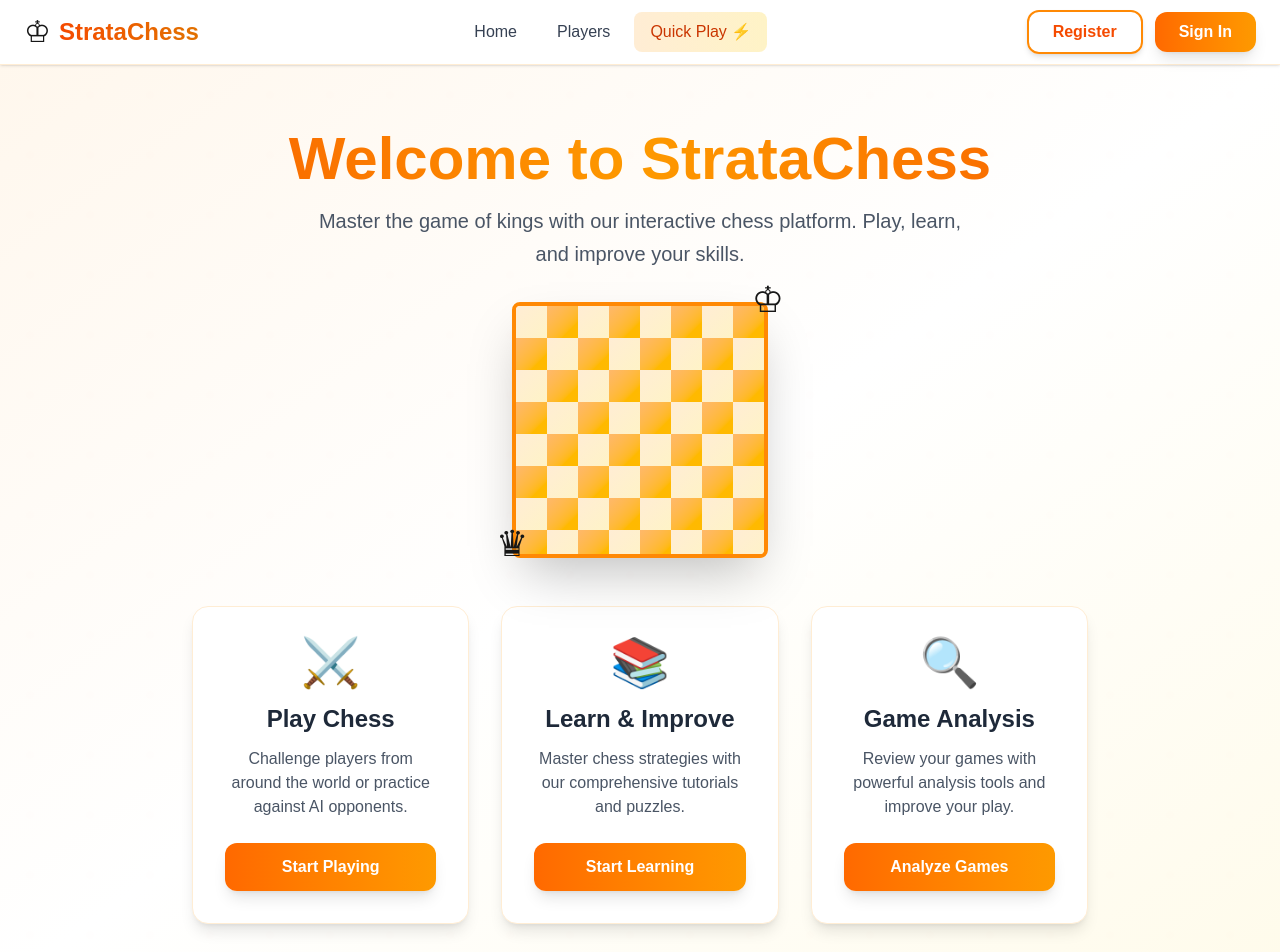
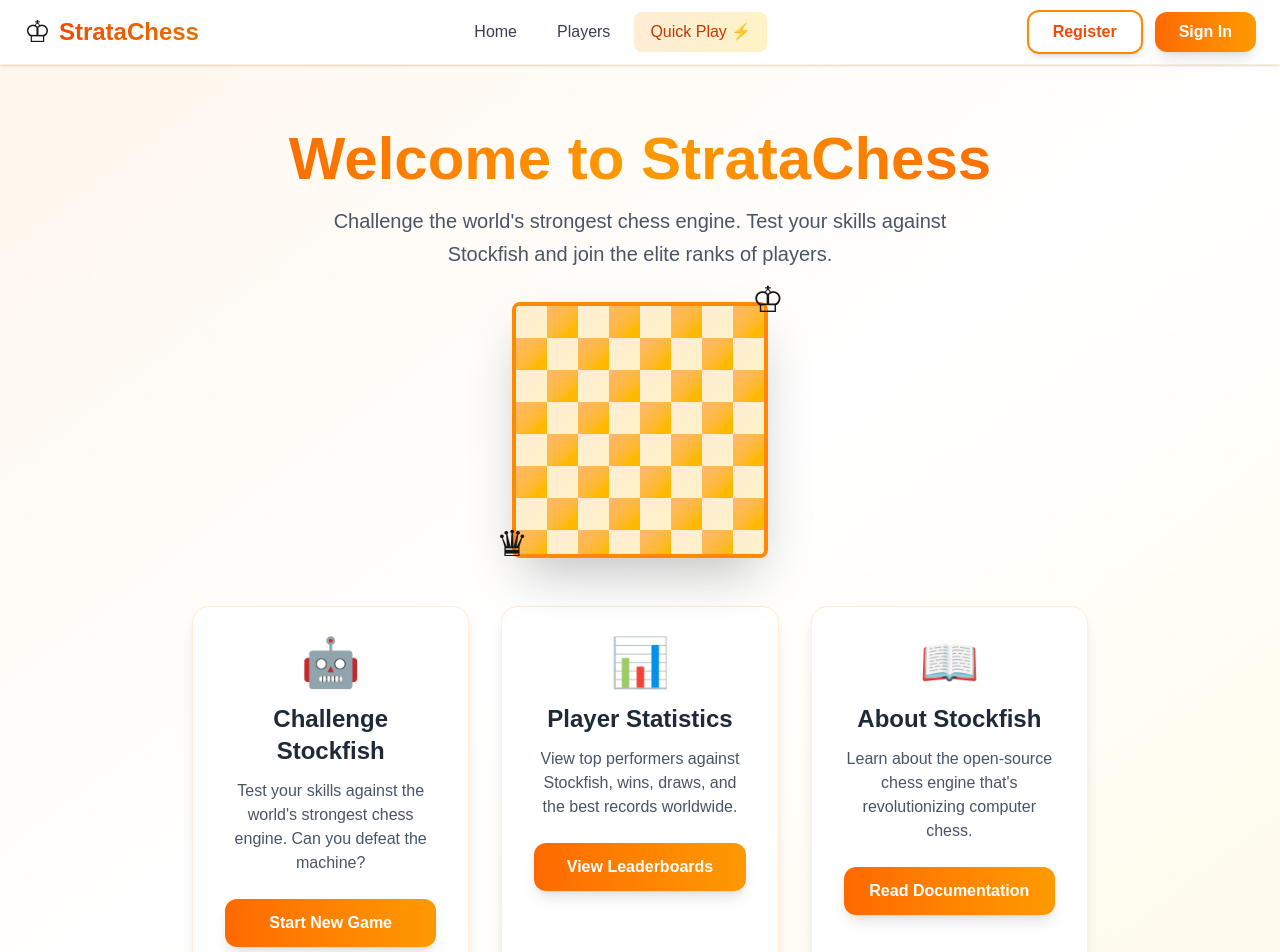
Before and after one commit to toniliang-10/StrataChess, a Next.js app: page / in a window 1280 px wide. Shown: the top 952 px of the page. Built offline with nearby package versions, Linux system fonts and the light colour scheme; no server answers.

Commit message:
Home UI updated

```diff
--- a/app/gameVsStockfish/page.tsx
+++ b/app/gameVsStockfish/page.tsx
@@ -191,7 +191,7 @@
   const boardMatrix = useMemo(() => chess.board(), [boardKey]);
 
   return (
-    <div className="min-h-screen bg-gradient-to-br from-orange-600 via-orange-500 to-amber-500 flex items-center justify-center p-4">
+    <div className="min-h-screen bg-gradient-to-br from-orange-300 via-orange-00 to-amber-500 flex items-center justify-center p-4">
       <div className="relative">
         {/* Game Over Modal */}
         {gameResult && (
--- a/app/page.tsx
+++ b/app/page.tsx
@@ -1,5 +1,6 @@
 import { Span } from "next/dist/trace";
 import Image from "next/image";
+import Link from "next/link";
 import { getServerSession } from "next-auth";
 import { authOptions } from "./api/auth/[...nextauth]/route";
 
@@ -26,7 +27,7 @@
                 {session && <span className="block text-4xl mt-2 text-gray-700">Hello, {session.user!.name}!</span>}
               </h1>
               <p className="text-xl text-gray-600 max-w-2xl mx-auto leading-relaxed">
-                Master the game of kings with our interactive chess platform. Play, learn, and improve your skills.
+                Challenge the world's strongest chess engine. Test your skills against Stockfish and join the elite ranks of players.
               </p>
             </div>
 
@@ -58,57 +59,62 @@
 
             {/* Action Cards */}
             <div className="grid md:grid-cols-3 gap-8 max-w-4xl mx-auto">
-              {/* Play Card */}
+              {/* Challenge Stockfish Card */}
               <div className="group bg-white rounded-2xl p-8 shadow-lg hover:shadow-xl transition-all duration-300 border border-orange-100 hover:border-orange-300">
-                <div className="text-5xl mb-4 group-hover:scale-110 transition-transform">⚔️</div>
-                <h3 className="text-2xl font-bold text-gray-800 mb-3">Play Chess</h3>
-                <p className="text-gray-600 mb-6">Challenge players from around the world or practice against AI opponents.</p>
-                <button className="w-full py-3 px-6 bg-gradient-to-r from-orange-500 to-amber-500 hover:from-orange-600 hover:to-amber-600 text-white font-semibold rounded-xl transition-all duration-300 transform hover:scale-105 shadow-lg hover:shadow-xl">
-                  Start Playing
-                </button>
+                <div className="text-5xl mb-4 group-hover:scale-110 transition-transform">🤖</div>
+                <h3 className="text-2xl font-bold text-gray-800 mb-3">Challenge Stockfish</h3>
+                <p className="text-gray-600 mb-6">Test your skills against the world's strongest chess engine. Can you defeat the machine?</p>
+                <Link href="/gameVsStockfish" className="block w-full py-3 px-6 bg-gradient-to-r from-orange-500 to-amber-500 hover:from-orange-600 hover:to-amber-600 text-white font-semibold rounded-xl transition-all duration-300 transform hover:scale-105 shadow-lg hover:shadow-xl text-center">
+                  Start New Game
+                </Link>
               </div>
 
-              {/* Learn Card */}
+              {/* Player Statistics Card */}
               <div className="group bg-white rounded-2xl p-8 shadow-lg hover:shadow-xl transition-all duration-300 border border-orange-100 hover:border-orange-300">
-                <div className="text-5xl mb-4 group-hover:scale-110 transition-transform">📚</div>
-                <h3 className="text-2xl font-bold text-gray-800 mb-3">Learn & Improve</h3>
-                <p className="text-gray-600 mb-6">Master chess strategies with our comprehensive tutorials and puzzles.</p>
-                <button className="w-full py-3 px-6 bg-gradient-to-r from-orange-500 to-amber-500 hover:from-orange-600 hover:to-amber-600 text-white font-semibold rounded-xl transition-all duration-300 transform hover:scale-105 shadow-lg hover:shadow-xl">
-                  Start Learning
-                </button>
+                <div className="text-5xl mb-4 group-hover:scale-110 transition-transform">📊</div>
+                <h3 className="text-2xl font-bold text-gray-800 mb-3">Player Statistics</h3>
+                <p className="text-gray-600 mb-6">View top performers against Stockfish, wins, draws, and the best records worldwide.</p>
+                <Link href="/data" className="block w-full py-3 px-6 bg-gradient-to-r from-orange-500 to-amber-500 hover:from-orange-600 hover:to-amber-600 text-white font-semibold rounded-xl transition-all duration-300 transform hover:scale-105 shadow-lg hover:shadow-xl text-center">
+                  View Leaderboards
+                </Link>
               </div>
 
-              {/* Analyze Card */}
+              {/* Stockfish Documentation Card */}
               <div className="group bg-white rounded-2xl p-8 shadow-lg hover:shadow-xl transition-all duration-300 border border-orange-100 hover:border-orange-300">
-                <div className="text-5xl mb-4 group-hover:scale-110 transition-transform">🔍</div>
-                <h3 className="text-2xl font-bold text-gray-800 mb-3">Game Analysis</h3>
-                <p className="text-gray-600 mb-6">Review your games with powerful analysis tools and improve your play.</p>
-                <button className="w-full py-3 px-6 bg-gradient-to-r from-orange-500 to-amber-500 hover:from-orange-600 hover:to-amber-600 text-white font-semibold rounded-xl transition-all duration-300 transform hover:scale-105 shadow-lg hover:shadow-xl">
-                  Analyze Games
-                </button>
+                <div className="text-5xl mb-4 group-hover:scale-110 transition-transform">📖</div>
+                <h3 className="text-2xl font-bold text-gray-800 mb-3">About Stockfish</h3>
+                <p className="text-gray-600 mb-6">Learn about the open-source chess engine that's revolutionizing computer chess.</p>
+                <a
+                  href="https://official-stockfish.github.io/docs/stockfish-wiki/Home.html"
+                  target="_blank"
+                  rel="noopener noreferrer"
+                  className="block w-full py-3 px-6 bg-gradient-to-r from-orange-500 to-amber-500 hover:from-orange-600 hover:to-amber-600 text-white font-semibold rounded-xl transition-all duration-300 transform hover:scale-105 shadow-lg hover:shadow-xl text-center"
+                >
+                  Read Documentation
+                </a>
               </div>
             </div>
 
-            {/* Stats Section (if user is logged in) */}
+            {/* Stockfish Challenge Stats Section (if user is logged in) */}
             {session && (
               <div className="mt-16 bg-white/50 backdrop-blur-sm rounded-3xl p-8 border border-orange-200">
-                <h2 className="text-3xl font-bold text-gray-800 mb-6">Your Chess Journey</h2>
+                <h2 className="text-3xl font-bold text-gray-800 mb-6">Your Performance vs Stockfish</h2>
                 <div className="grid md:grid-cols-4 gap-6">
                   <div className="text-center">
-                    <div className="text-3xl font-bold text-orange-600">1,247</div>
-                    <div className="text-gray-600">Games Played</div>
+                    <div className="text-3xl font-bold text-blue-600">15</div>
+                    <div className="text-gray-600">Games vs Stockfish</div>
                   </div>
                   <div className="text-center">
-                    <div className="text-3xl font-bold text-orange-600">856</div>
-                    <div className="text-gray-600">Puzzles Solved</div>
+                    <div className="text-3xl font-bold text-green-600">2</div>
+                    <div className="text-gray-600">Victories</div>
                   </div>
                   <div className="text-center">
-                    <div className="text-3xl font-bold text-orange-600">1,532</div>
-                    <div className="text-gray-600">Current Rating</div>
+                    <div className="text-3xl font-bold text-yellow-600">4</div>
+                    <div className="text-gray-600">Draws</div>
                   </div>
                   <div className="text-center">
-                    <div className="text-3xl font-bold text-orange-600">Gold</div>
-                    <div className="text-gray-600">League</div>
+                    <div className="text-3xl font-bold text-orange-600">#1,247</div>
+                    <div className="text-gray-600">Global Rank</div>
                   </div>
                 </div>
               </div>
```
